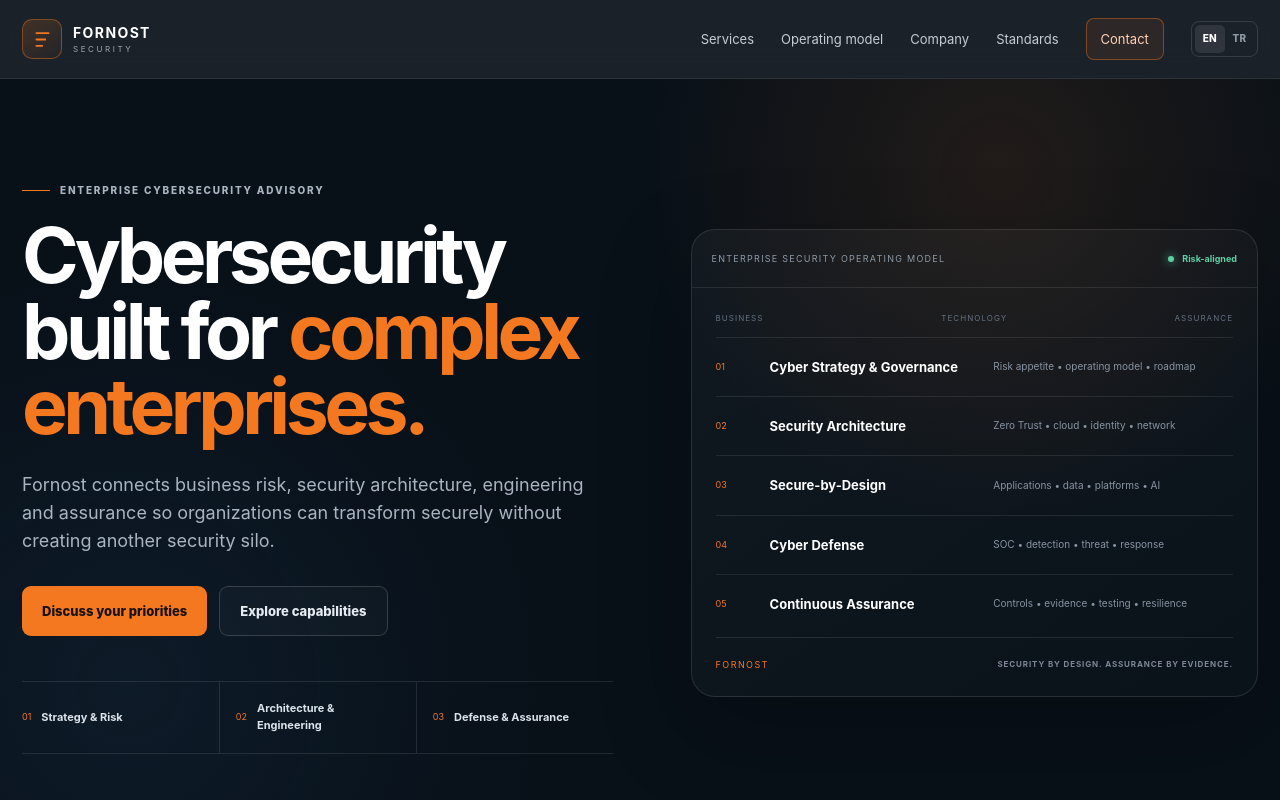
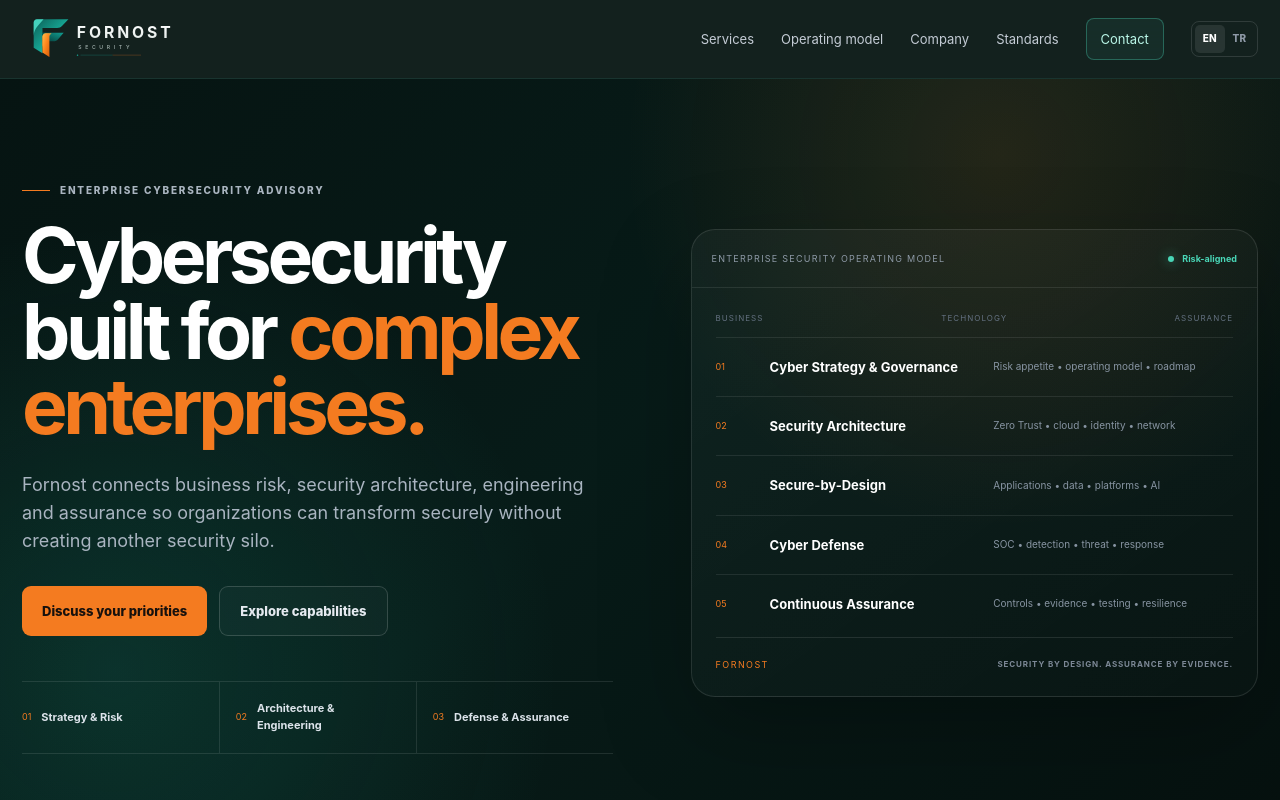
Before and after one commit to jacobevci-lab/Fornost, a plain HTML site: page public/index.html in a window 1280 px wide. Shown: the top 800 px of the page. Drawn offline with Linux system fonts and the light colour scheme.

Commit message:
Apply new Fornost Security logo and brand identity to website

```diff
--- a/public/index.html
+++ b/public/index.html
@@ -3,7 +3,7 @@
 <head>
   <meta charset="utf-8">
   <meta name="viewport" content="width=device-width,initial-scale=1,viewport-fit=cover">
-  <meta name="theme-color" content="#081018">
+  <meta name="theme-color" content="#061412">
   <meta id="metaDescription" name="description" content="Fornost Security provides enterprise cybersecurity advisory across strategy, architecture, risk, GRC, cloud, identity, application security, cyber defense and resilience.">
   <title>Fornost Security | Enterprise Cybersecurity Advisory</title>
   <link rel="canonical" href="https://fornostsecurity.com/">
@@ -15,13 +15,13 @@
   <meta property="og:url" content="https://fornostsecurity.com/">
   <meta name="twitter:card" content="summary">
   <link rel="stylesheet" href="/styles.css">
+  <link rel="stylesheet" href="/brand.css">
 </head>
 <body>
   <header class="site-header" id="siteHeader">
     <div class="shell nav-wrap">
       <a class="brand" href="/" aria-label="Fornost Security home">
-        <span class="brand-mark" aria-hidden="true"><svg viewBox="0 0 34 34" fill="none"><path d="M8 7.5h18M8 17h13M8 26.5h8.5" stroke="currentColor" stroke-width="2.7" stroke-linecap="round"/></svg></span>
-        <span class="brand-copy"><strong>FORNOST</strong><small>SECURITY</small></span>
+        <img class="brand-logo" src="/fornost-logo.svg" alt="Fornost Security">
       </a>
       <button class="menu-toggle" id="menuToggle" type="button" aria-label="Open navigation" aria-expanded="false" aria-controls="siteNav"><span></span><span></span></button>
       <nav class="site-nav" id="siteNav" aria-label="Primary navigation">
@@ -118,7 +118,7 @@
     <section class="section section-contact" id="contact"><div class="shell contact-panel"><div><span class="section-kicker light" data-i18n="contact.kicker">START A CONVERSATION</span><h2 data-i18n="contact.title">Bring the security challenge. We’ll structure the path forward.</h2><p data-i18n="contact.body">For architecture reviews, GRC transformation, cloud and identity security, secure-by-design, cyber defense, resilience or a broader cybersecurity roadmap, contact Fornost Security.</p></div><a class="email-card" href="mailto:info@fornostsecurity.com"><small data-i18n="contact.email">EMAIL</small><strong>info@fornostsecurity.com</strong><span>↗</span></a></div></section>
   </main>
 
-  <footer class="site-footer"><div class="shell footer-grid"><div><a class="brand footer-brand" href="/" aria-label="Fornost Security home"><span class="brand-mark mini" aria-hidden="true"><svg viewBox="0 0 34 34" fill="none"><path d="M8 7.5h18M8 17h13M8 26.5h8.5" stroke="currentColor" stroke-width="2.7" stroke-linecap="round"/></svg></span><span class="brand-copy"><strong>FORNOST</strong><small>SECURITY</small></span></a><p class="footer-tagline" data-i18n="footer.tagline">Enterprise cybersecurity advisory & architecture.</p></div><div class="footer-meta"><span>© <span id="year"></span> Fornost Security.</span><span data-i18n="footer.rights">All rights reserved.</span></div><div class="footer-actions"><a href="mailto:info@fornostsecurity.com">info@fornostsecurity.com</a><button type="button" id="backToTop" data-i18n="footer.top">Back to top ↑</button></div></div></footer>
+  <footer class="site-footer"><div class="shell footer-grid"><div><a class="brand footer-brand" href="/" aria-label="Fornost Security home"><img class="brand-logo" src="/fornost-logo.svg" alt="Fornost Security"></a><p class="brand-slogan">PROTECT <i>|</i> COMPLY <i>|</i> SCALE</p><p class="brand-promise">A safer, stronger tomorrow</p></div><div class="footer-meta"><span>© <span id="year"></span> Fornost Security.</span><span data-i18n="footer.rights">All rights reserved.</span></div><div class="footer-actions"><a href="mailto:info@fornostsecurity.com">info@fornostsecurity.com</a><button type="button" id="backToTop" data-i18n="footer.top">Back to top ↑</button></div></div></footer>
   <button class="floating-top" id="floatingTop" type="button" aria-label="Back to top">↑</button>
   <script src="/script.js" defer></script>
 </body>
```
